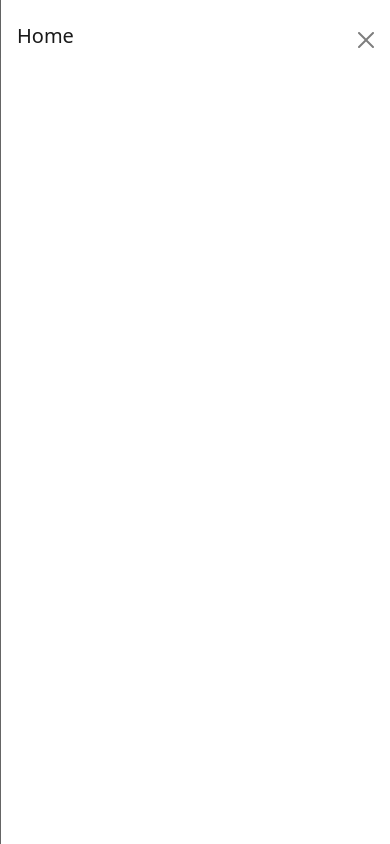
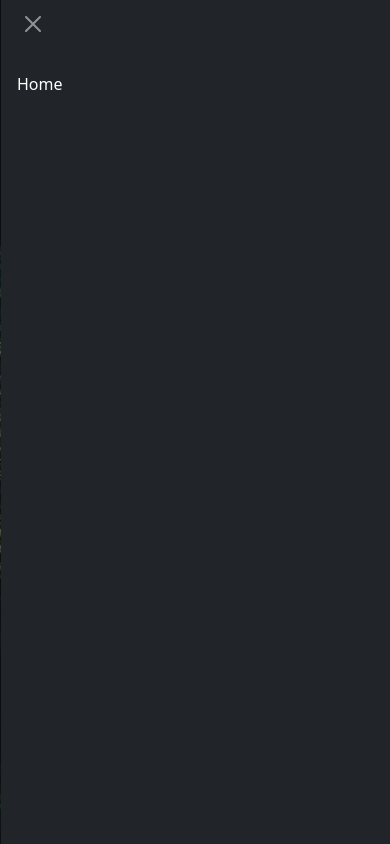
Before and after one commit to msh-Shanto/My_Portfolio, a plain HTML site: page index.html in a window 390 px wide. Both pictures are taken after a click on the button 350 px from the left and 28 px from the top of the page. Drawn offline with nearby package versions, Linux system fonts and the light colour scheme.

Commit message:
added background

```diff
--- a/assets/style.css
+++ b/assets/style.css
@@ -0,0 +1,22 @@
+.carousel-item {
+  height: 100vh;
+  background-position: center;
+}
+
+.background1 {
+  background-image: url("img/bg1.jpg");
+  background-size: cover;
+  background-repeat: no-repeat;
+}
+
+.background2 {
+  background-image: url("img/bg2.jpg");
+  background-size: cover;
+  background-repeat: no-repeat;
+}
+
+.background3 {
+  background-image: url("img/bg3.jpg");
+  background-size: cover;
+  background-repeat: no-repeat;
+}
--- a/index.html
+++ b/index.html
@@ -1,67 +1,74 @@
 <!DOCTYPE html>
 <html>
+
 <head>
     <title>Shahadat Shanto</title>
     <meta charset="utf-8" />
     <meta name="viewport" content="width=device-width, initial-scale=1" />
     <!--bootstrap-->
-    <link
-      href="https://cdn.jsdelivr.net/npm/bootstrap@5.1.3/dist/css/bootstrap.min.css"
-      rel="stylesheet"
-      integrity="sha384-1BmE4kWBq78iYhFldvKuhfTAU6auU8tT94WrHftjDbrCEXSU1oBoqyl2QvZ6jIW3"
-      crossorigin="anonymous"
-    />
-  </head>
+    <link href="https://cdn.jsdelivr.net/npm/bootstrap@5.1.3/dist/css/bootstrap.min.css" rel="stylesheet" integrity="sha384-1BmE4kWBq78iYhFldvKuhfTAU6auU8tT94WrHftjDbrCEXSU1oBoqyl2QvZ6jIW3" crossorigin="anonymous" />
+    <link rel="stylesheet" type="text/css" href="assets/style.css"> </head>
+
 <body>
-    <nav class="navbar navbar-expand-lg navbar-light bg-light">
+    <nav class="navbar navbar-expand-lg navbar-dark fixed-top">
         <div class="container">
+            <!--logo-->
             <a class="navbar-brand" href="#">
-          <img src="assets/img/robot.png" width="30" height="30" alt=""
-        /></a>
-        <button
-          class="navbar-toggler"
-          type="button"
-          data-bs-toggle="offcanvas"
-          data-bs-target="#offcanvasRight"
-          aria-controls="navbarSupportedContent"
-          aria-expanded="false"
-          aria-label="Toggle navigation"
-        >
+                <img src="assets/img/robot.png" width="30" height="30" alt="" /></a>
+            <!--logo end-->
+
+
+
+            <!--navbar button-->
+            <button class="navbar-toggler" type="button" data-bs-toggle="offcanvas" data-bs-target="#offcanvasRight" aria-controls="navbarSupportedContent" aria-expanded="false" aria-label="Toggle navigation">
             <span class="navbar-toggler-icon"></span>
           </button>
-        <div class="collapse navbar-collapse" id="navbarSupportedContent"></div>
 
-        <div
-          class="offcanvas offcanvas-end"
-          tabindex="-1"
-          id="offcanvasRight"
-          aria-labelledby="offcanvasRightLabel"
-        >
+            <div class="offcanvas offcanvas-end bg-dark" tabindex="-1" id="offcanvasRight" aria-labelledby="offcanvasRightLabel">
                 <div class="offcanvas-header">
-            <h5 id="offcanvasRightLabel">
+                    <button type="button" class="btn-close text-reset btn-close-white" data-bs-dismiss="offcanvas" aria-label="Close"></button>
+                </div>
+                <div class="offcanvas-body">
                     <ul class="navbar-nav mx-auto">
                         <li class="nav-item">
-                  <a class="nav-link active" aria-current="page" href="#"
-                    >Home</a
-                  >
+                            <a class="nav-link active" aria-current="page" href="#">Home</a>
                         </li>
-              </ul>
-            </h5>
-            <button
-              type="button"
-              class="btn-close text-reset"
-              data-bs-dismiss="offcanvas"
-              aria-label="Close"
-            ></button>
-          </div>
-          <div class="offcanvas-body"></div>
                 </div>
             </div>
+            <!--navbar button end-->
+        </div>
     </nav>
+
+    <!--background img carousel start-->
+    <main>
+        <div id="carouselExampleIndicators" class="carousel slide" data-bs-ride="carousel">
+            <div class="carousel-indicators">
+                <button type="button" data-bs-target="#carouselExampleIndicators" data-bs-slide-to="0" class="active" aria-current="true" aria-label="Slide 1"></button>
+                <button type="button" data-bs-target="#carouselExampleIndicators" data-bs-slide-to="1" aria-label="Slide 2"></button>
+                <button type="button" data-bs-target="#carouselExampleIndicators" data-bs-slide-to="2" aria-label="Slide 3"></button>
+            </div>
+            <div class="carousel-inner">
+                <div class="carousel-item active background1 position-relative">
+                   <div class=" w-100 text-uppercase top-50 start-50 translate-middle position-absolute text-center"> <h1 class="display-2  text-light  ">Shahadat Shanto</h1>
+                    <p class="display-6 text-warning ">A front-end web developer<span>&#9998;</span></p></div>
+                </div>
+                <div class="carousel-item background2 position-relative">
+                    <div class=" w-100 text-uppercase top-50 start-50 translate-middle position-absolute text-center"> <h1 class="display-2  text-light  ">Shahadat Shanto</h1>
+                        <p class="display-6 text-warning ">A Programmer<span>&#9749;</span></p></div>
+
+                </div>
+                <div class="carousel-item background3 position-relative">
+                    <div class=" w-100 text-uppercase top-50 start-50 translate-middle position-absolute text-center"> <h1 class="display-2  text-light  ">Shahadat Shanto</h1>
+                        <p class="display-6 text-warning ">A Problem Solver<span>😎</span> </p></div>
+
+                </div>
+            </div>
+
+        </div>
+    </main>
+    <!--background img carousel end-->
+
 </body>
-  <script
-    src="https://cdn.jsdelivr.net/npm/bootstrap@5.1.3/dist/js/bootstrap.bundle.min.js"
-    integrity="sha384-ka7Sk0Gln4gmtz2MlQnikT1wXgYsOg+OMhuP+IlRH9sENBO0LRn5q+8nbTov4+1p"
-    crossorigin="anonymous"
-  ></script>
+<script src="https://cdn.jsdelivr.net/npm/bootstrap@5.1.3/dist/js/bootstrap.bundle.min.js" integrity="sha384-ka7Sk0Gln4gmtz2MlQnikT1wXgYsOg+OMhuP+IlRH9sENBO0LRn5q+8nbTov4+1p" crossorigin="anonymous"></script>
+
 </html>
```
Also changed, not shown: assets/img/bg1.jpg (added), assets/img/bg2.jpg (added), assets/img/bg3.jpg (added). Lines whose indentation alone changed are shown as unchanged.
